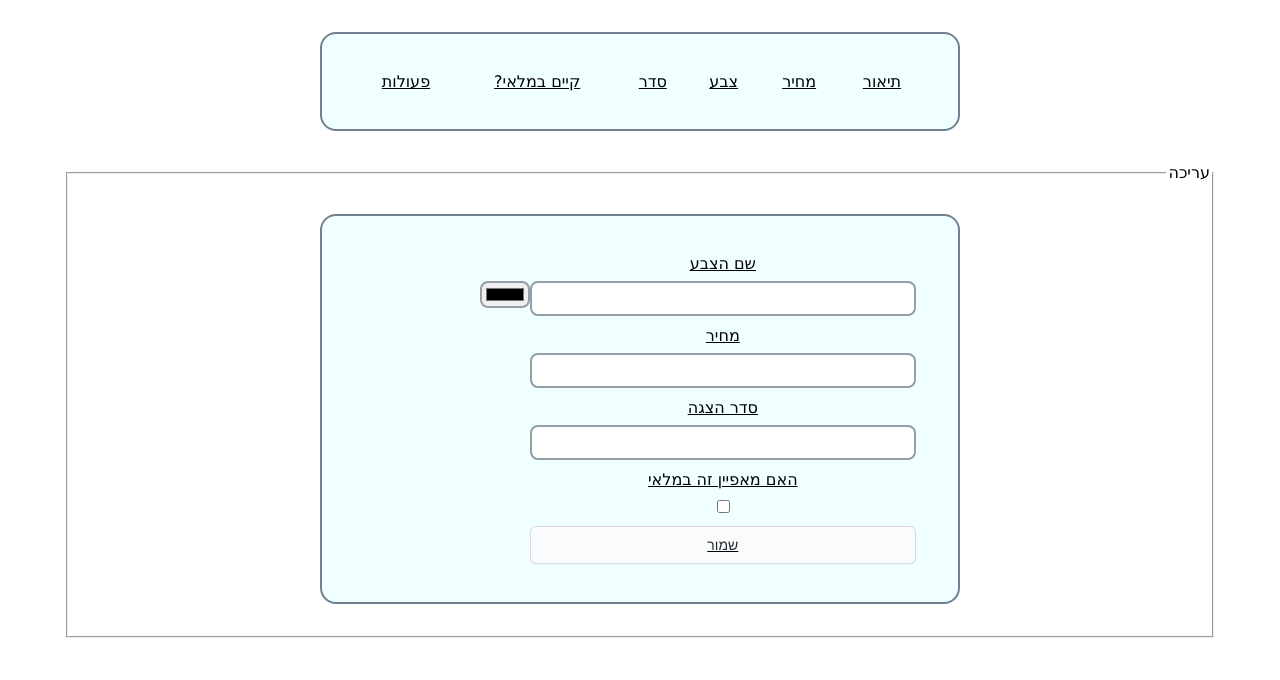
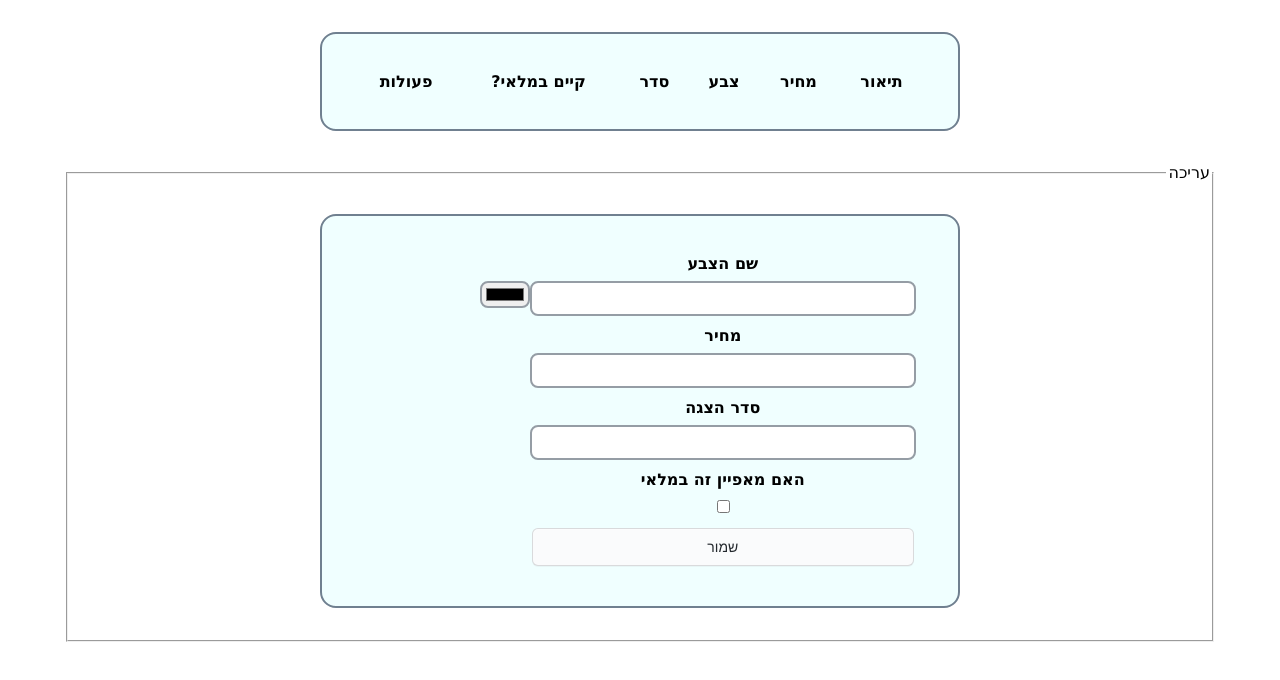
Before and after one commit to BenShuan/2all-client, a plain HTML site: page index.html in a window 1280 px wide. Drawn offline with nearby package versions, Linux system fonts and the light colour scheme; no server answers.

Commit message:
style update

```diff
--- a/style.css
+++ b/style.css
@@ -19,7 +19,7 @@ table{
 td{
   padding:4px 8px ;
   text-align: center;
-  text-decoration: underline;
+  font-weight: 900;
 }
 
 #data-table >table >:is(thead,tbody)  {
@@ -74,6 +74,7 @@ input:not([type="color"]){
   vertical-align: middle;
   white-space: nowrap;
   word-wrap: break-word;
+  margin: 2px;
 }
 
 .btn:hover {
```
